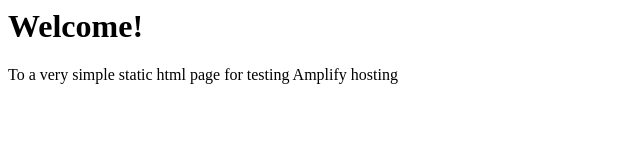
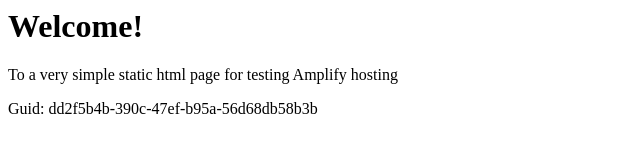
Before and after one commit to aws-aemilia-pdx/Github-PR-Commit-Integration-Test-DoNotTouch-v1-beta-us-west-2, a website: page src/index.html in a window 1280 px wide. Shown: the whole page, without its empty margins (0-640 px from the left). Drawn offline with Linux system fonts and the light colour scheme.

Commit message:
commit from integ tests

```diff
--- a/src/index.html
+++ b/src/index.html
@@ -1,3 +1,5 @@
+
+
 <html lang="en">
 
 <head>
@@ -10,6 +12,6 @@
 <body>
     <h1>Welcome!</h1>
     <p>To a very simple static html page for testing Amplify hosting</p>
-</body>
+    <p>Guid: dd2f5b4b-390c-47ef-b95a-56d68db58b3b</p></body>
 
 </html>
```
